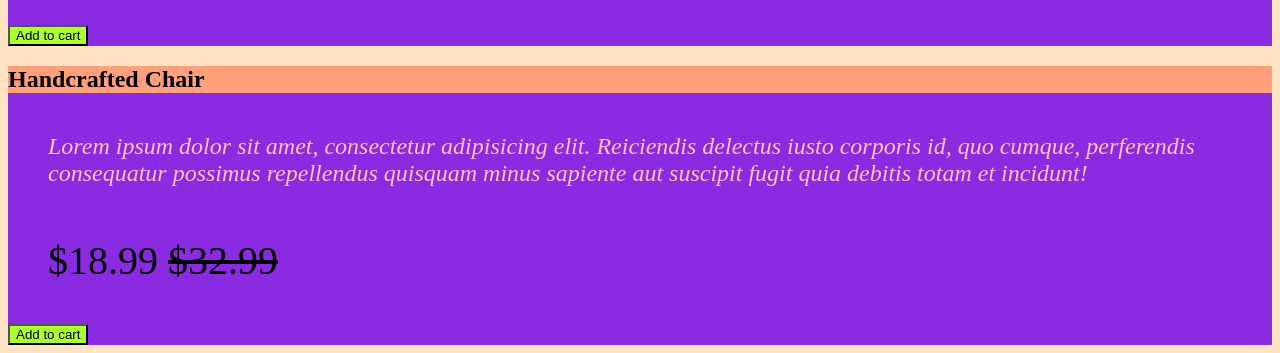
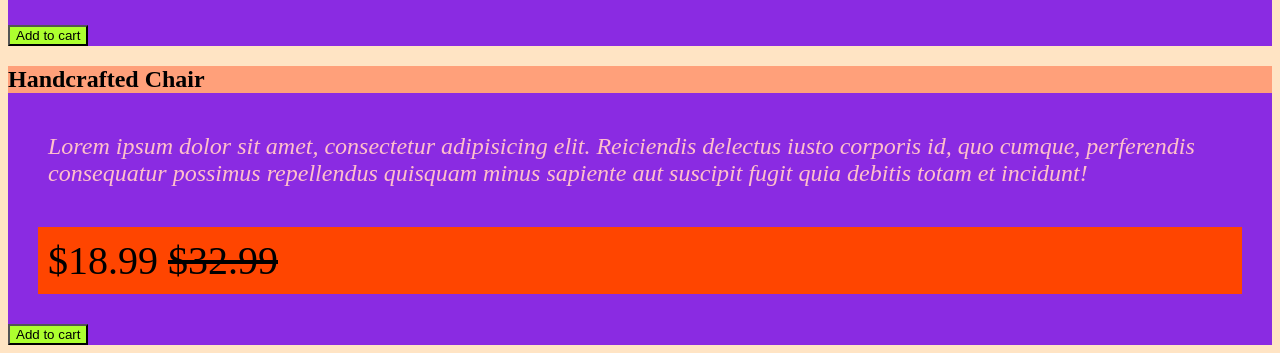
Before and after one commit to leximagallon/Furniture-Emporium, a plain HTML site: page index.html in a window 1280 px wide. Shown: the part 688-1041 px from the top of the page. Drawn offline with Linux system fonts and the light colour scheme.

Commit message:
Furniture-Emporium

```diff
--- a/index.css
+++ b/index.css
@@ -29,6 +29,8 @@ h2{
 }
 .money{
     font-size: 40px;
+    background-color: orangered
+
 }
 .title {
     font-family: serif
```
